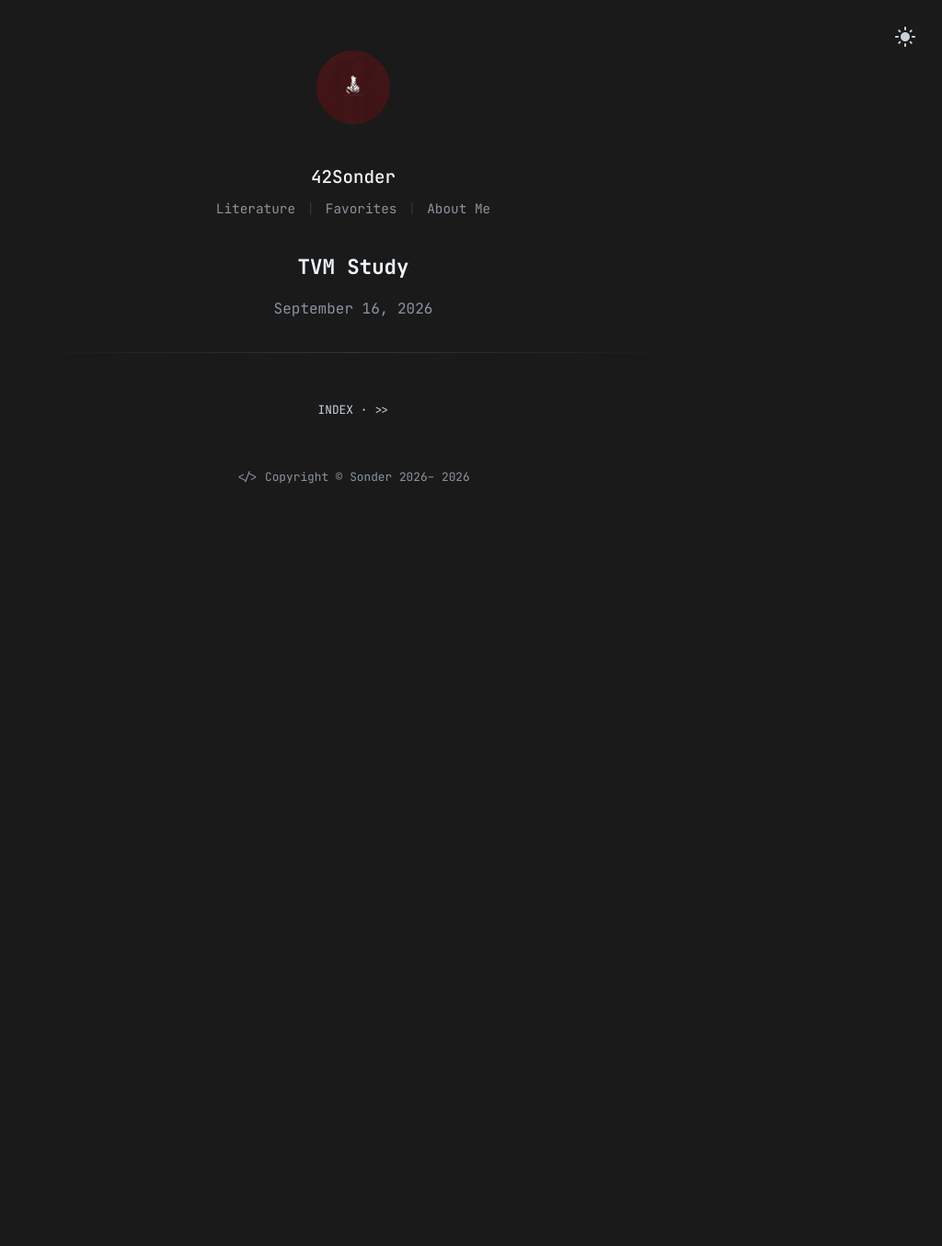
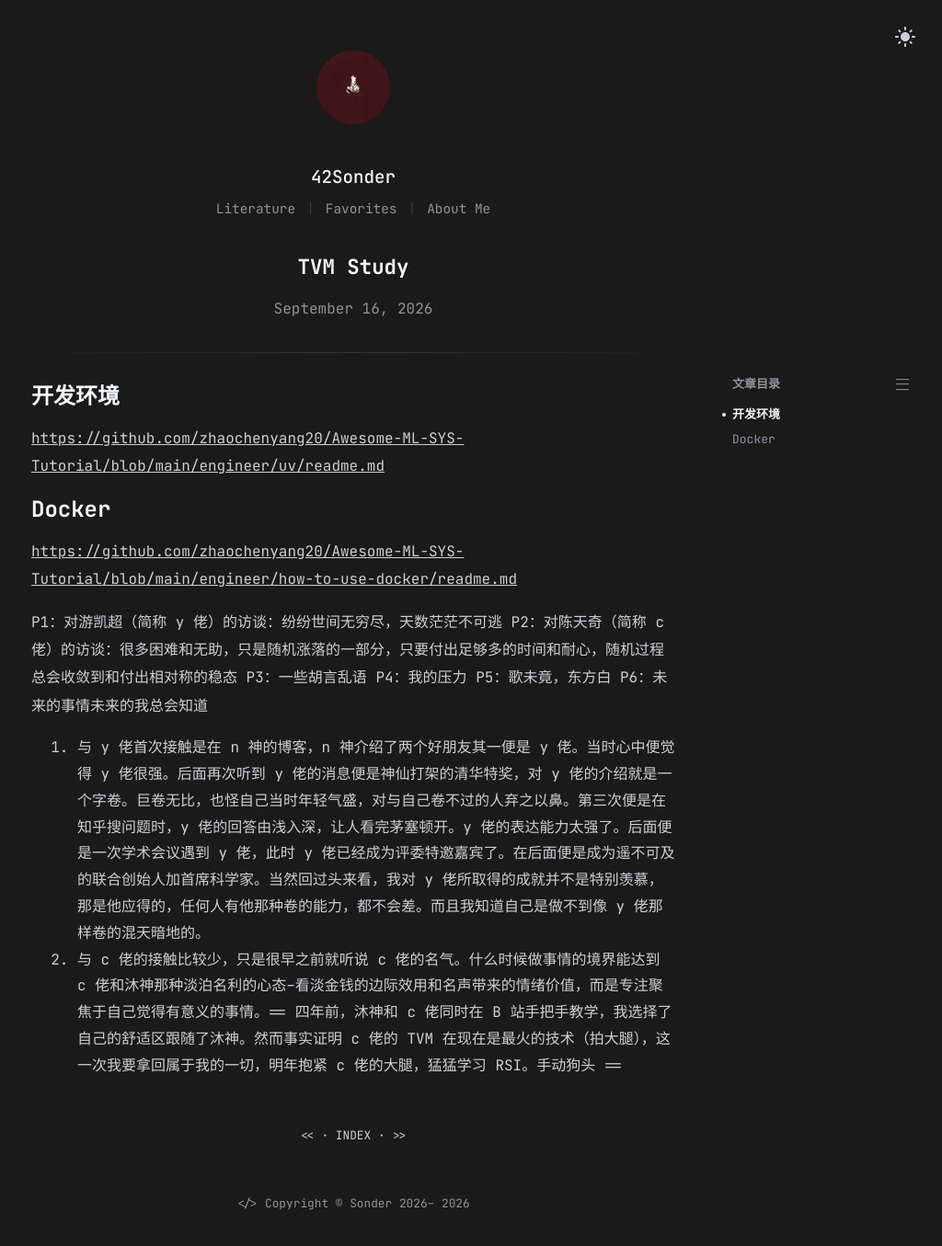
Before and after one commit to 42Sonder/42Sonder.github.io, a Jekyll site: the page built from _posts/2026-09-16-TVM-Study.md, in a window 1280 px wide. Shown: the whole page at 92% size, without its empty margins (256-1280 px from the left). Built offline with Jekyll 4.4.1, drawn with Linux system fonts in a browser that asks for light colours; comment, search, counter and statistics services are not loaded; before the commit the page ends 900 px from its top, so only the background shows below that.

```diff
--- a/_posts/2026-09-16-TVM-Study.md
+++ b/_posts/2026-09-16-TVM-Study.md
@@ -6,3 +6,21 @@ keywords: "TVM"
 typora-copy-images-to: ../images/2026-09-16
 typora-root-url: /Volumes/Yu2025/san/Code/42Sonder.github.io/
 ---
+
+## 开发环境
+
+<https://github.com/zhaochenyang20/Awesome-ML-SYS-Tutorial/blob/main/engineer/uv/readme.md>
+
+## Docker
+
+<https://github.com/zhaochenyang20/Awesome-ML-SYS-Tutorial/blob/main/engineer/how-to-use-docker/readme.md>
+
+P1：对游凯超（简称 y 佬）的访谈：纷纷世间无穷尽，天数茫茫不可逃
+P2：对陈天奇（简称 c 佬）的访谈：很多困难和无助，只是随机涨落的一部分，只要付出足够多的时间和耐心，随机过程总会收敛到和付出相对称的稳态
+P3：一些胡言乱语
+P4：我的压力
+P5：歌未竟，东方白
+P6：未来的事情未来的我总会知道
+
+1. 与 y 佬首次接触是在 n 神的博客，n 神介绍了两个好朋友其一便是 y 佬。当时心中便觉得 y 佬很强。后面再次听到 y 佬的消息便是神仙打架的清华特奖，对 y 佬的介绍就是一个字卷。巨卷无比，也怪自己当时年轻气盛，对与自己卷不过的人弃之以鼻。第三次便是在知乎搜问题时，y 佬的回答由浅入深，让人看完茅塞顿开。y 佬的表达能力太强了。后面便是一次学术会议遇到 y 佬，此时 y 佬已经成为评委特邀嘉宾了。在后面便是成为遥不可及的联合创始人加首席科学家。当然回过头来看，我对 y 佬所取得的成就并不是特别羡慕，那是他应得的，任何人有他那种卷的能力，都不会差。而且我知道自己是做不到像 y 佬那样卷的混天暗地的。
+1. 与 c 佬的接触比较少，只是很早之前就听说 c 佬的名气。什么时候做事情的境界能达到 c 佬和沐神那种淡泊名利的心态–看淡金钱的边际效用和名声带来的情绪价值，而是专注聚焦于自己觉得有意义的事情。==四年前，沐神和 c 佬同时在 B 站手把手教学，我选择了自己的舒适区跟随了沐神。然而事实证明 c 佬的 TVM 在现在是最火的技术（拍大腿），这一次我要拿回属于我的一切，明年抱紧 c 佬的大腿，猛猛学习 RSI。手动狗头==
```
Also changed, not shown: _posts/2026-09-11-Hopper.md (+2 -0 lines), _posts/2026-10-17-Build-a-Reasoning-Model.md (added, +154 -0 lines), README.md, images/2026-08-08/active-warp-lanes.png (added), images/2026-08-08/gpu-cpu-system-diagram.png (added), 2 other files.
